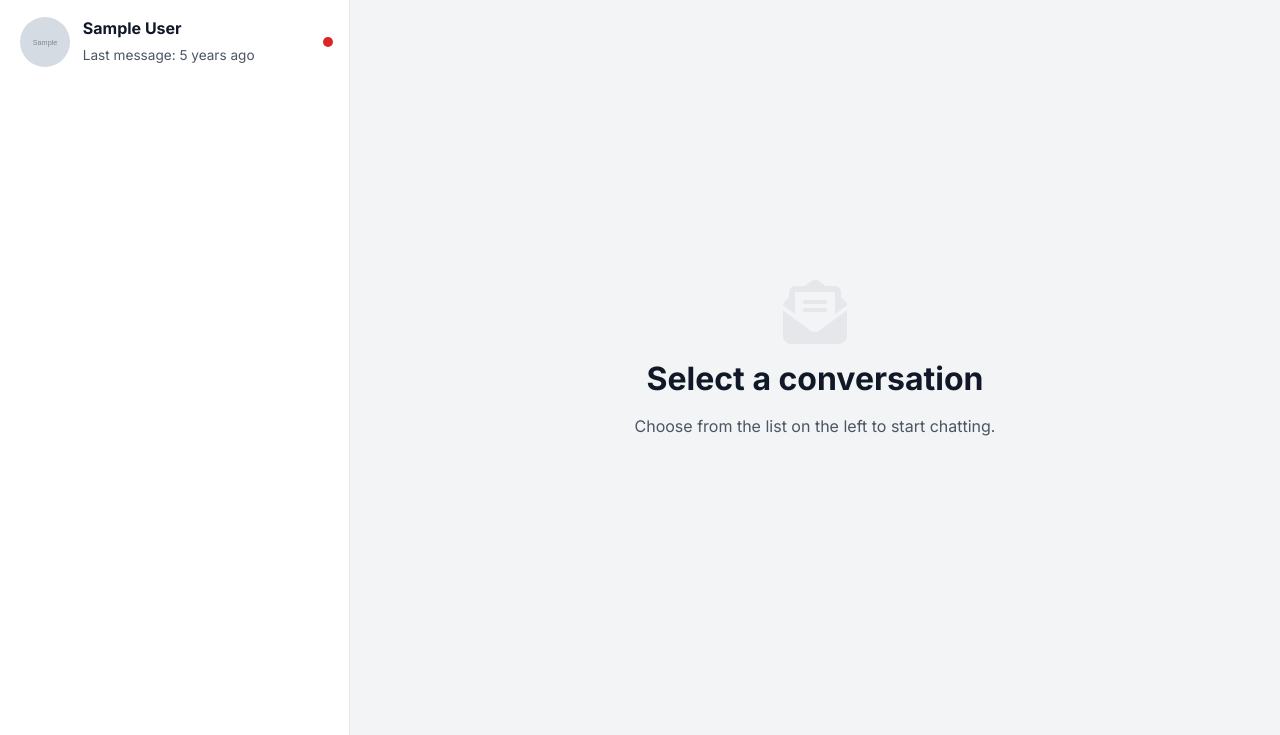
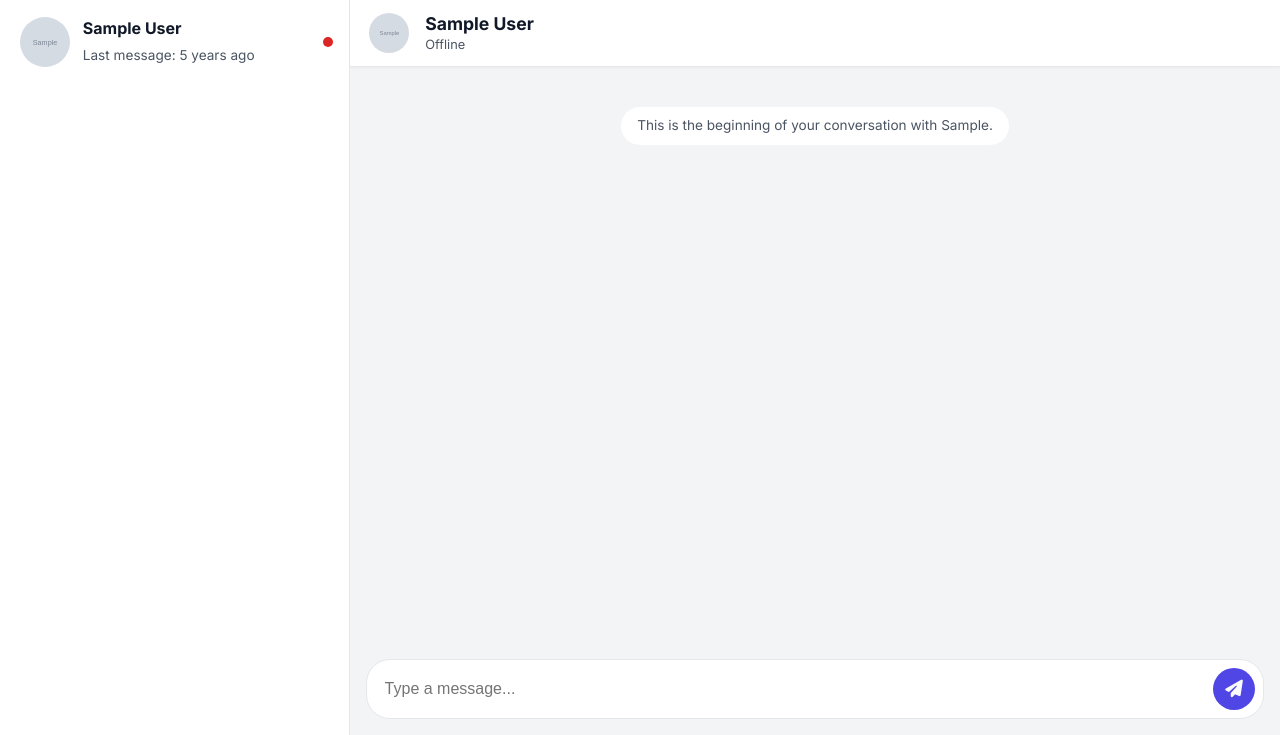
Before and after one commit to venkataganesh400/OfficialVoice, a Python web app: template templates/messages.html in a window 1280 px wide. Shown: the part 82-817 px from the top of the page. Run offline with Jinja, Linux system fonts and the light colour scheme; the template is opened without the code that fills it: most values are stand-ins (such as "Sample title", 1, 10 or a date in 2020); grey boxes marked "Sample" are stand-in pictures; some libraries are stand-ins or nearby versions.

Commit message:
Update messages.html

```diff
--- a/templates/messages.html
+++ b/templates/messages.html
@@ -3,17 +3,24 @@
 {% extends 'inbox.html' %}
 {% block title %}Chat with {{ other_user.first_name }}{% endblock %}
 
-{% block chat_window %}
-<div class="chat-window">
+{% block chat_panel %}
+<div class="chat-container">
     <div class="chat-header">
+        <!-- Back button for mobile navigation -->
         <a href="{{ url_for('inbox') }}" class="back-btn"><i class="fas fa-chevron-left"></i></a>
+        <!-- Clickable user info to view their profile -->
         <a href="{{ url_for('public_profile', voter_id=other_user.voter_id) }}">
              {% if other_user.profile_image_url %}
                 <img src="{{ other_user.profile_image_url }}" alt="{{ other_user.first_name }}'s profile picture">
             {% else %}
-                <div class="icon" style="background:var(--bg-card); border: 1px solid var(--border-color); color:var(--secondary);display:flex;align-items:center;justify-content:center; width:40px; height: 40px; border-radius:50%"><i class="fas fa-user"></i></div>
+                <div class="icon" style="background:var(--bg-card); border: 1px solid var(--border-color); color:var(--text-gray); display:flex; align-items:center; justify-content:center; width:40px; height: 40px; border-radius:50%;"><i class="fas fa-user"></i></div>
             {% endif %}
-            <h4>{{ other_user.first_name }} {{ other_user.last_name }}</h4>
+            <div style="line-height:1.2">
+                <h4 style="margin:0;">{{ other_user.first_name }} {{ other_user.last_name }}</h4>
+                <small id="status-text-{{ other_user.id }}" style="font-size:0.8em; color:var(--text-gray)">
+                    {% if other_user.id in online_users_list %}Online{% else %}Offline{% endif %}
+                </small>
+            </div>
         </a>
     </div>
 
@@ -23,9 +30,7 @@
             <p>{{ msg.text | safe }}</p>
         </div>
         {% else %}
-        <div class="server-message">
-            <p>This is the beginning of your conversation with {{ other_user.first_name }}.</p>
-        </div>
+        <div class="server-message">This is the beginning of your conversation with {{ other_user.first_name }}.</div>
         {% endfor %}
     </div>
 
@@ -42,37 +47,46 @@
 {{ super() }}
 <script>
 document.addEventListener('DOMContentLoaded', () => {
-    // On mobile, this class triggers the view to slide to the chat window
-    document.body.classList.add('chat-view-active');
-
     const messageList = document.getElementById('message-list');
     const messageForm = document.getElementById('message-form');
     const messageInput = document.getElementById('message-input');
+    const otherUserStatus = document.getElementById('status-text-{{ other_user.id }}');
     const roomId = "{{ room_id }}";
     const currentUserId = {{ g.user.id }};
 
-    function scrollToBottom() {
-        if(messageList) messageList.scrollTop = messageList.scrollHeight;
+    function scrollToBottom(behavior = 'auto') {
+        if(messageList) messageList.scrollTo({ top: messageList.scrollHeight, behavior: behavior });
     }
-    scrollToBottom();
+    scrollToBottom(); // Jump to bottom on load
 
     socket.on('connect', () => {
         if(roomId) socket.emit('join_room', { room: roomId });
     });
 
+    // Update online/offline status text in header
+    socket.on('user_status_change', data => {
+        if(data.user_id === {{ other_user.id }} && otherUserStatus) {
+            otherUserStatus.textContent = data.status === 'online' ? 'Online' : 'Offline';
+        }
+    });
+
     socket.on('receive_message', function(data) {
         if (!messageList) return;
-        const isScrolledToBottom = messageList.scrollHeight - messageList.clientHeight <= messageList.scrollTop + 50;
+        const isScrolledToBottom = messageList.scrollHeight - messageList.clientHeight <= messageList.scrollTop + 100;
+
         const messageDiv = document.createElement('div');
         messageDiv.classList.add('message', data.author_id === currentUserId ? 'sent' : 'received');
         const p = document.createElement('p');
-        p.textContent = data.text; // Using textContent is safer
+        p.textContent = data.text;
         messageDiv.appendChild(p);
         messageList.appendChild(messageDiv);
-        if(isScrolledToBottom) scrollToBottom();
 
         const placeholder = messageList.querySelector('.server-message');
         if(placeholder) placeholder.remove();
+
+        if(isScrolledToBottom) {
+             scrollToBottom('smooth');
+        }
     });
 
     if (messageForm) {
```
